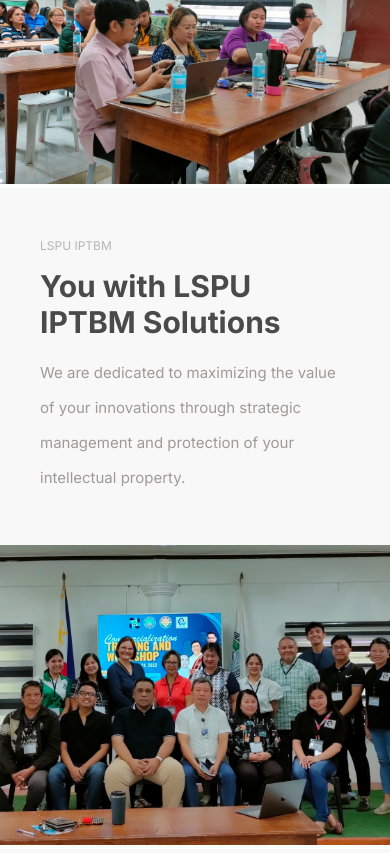
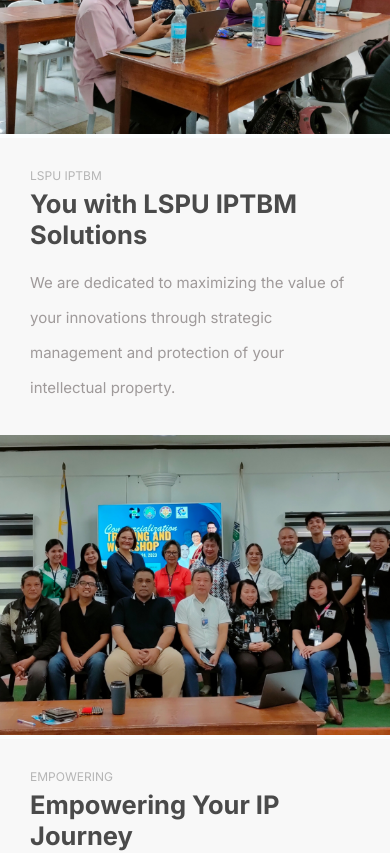
Before and after one commit to progchris00/LSPU-IPTBM-RTMS, a React (Vite) app: page / in a window 390 px wide. Shown: the part 1920-2773 px from the top of the page. Built offline with nearby package versions, Linux system fonts and the light colour scheme.

Commit message:
feat: adjust font size and margin on mobile screen

```diff
--- a/src/index.css
+++ b/src/index.css
@@ -755,7 +755,9 @@ nav > ul > li > a {
   }
 
   #hero,
-  #support {
+  #support,
+  #text-carousel,
+  #empower {
     margin-bottom: 50px;
   }
 
@@ -774,6 +776,18 @@ nav > ul > li > a {
   #empower .section-title,
   #empower .description {
     text-align: left;
+  }
+
+  .empower-right {
+    padding: 30px;
+  }
+
+  .tag {
+    margin-bottom: 5px;
+  }
+
+  .empower-title {
+    font-size: 1.7rem;
   }
 }
 
```
